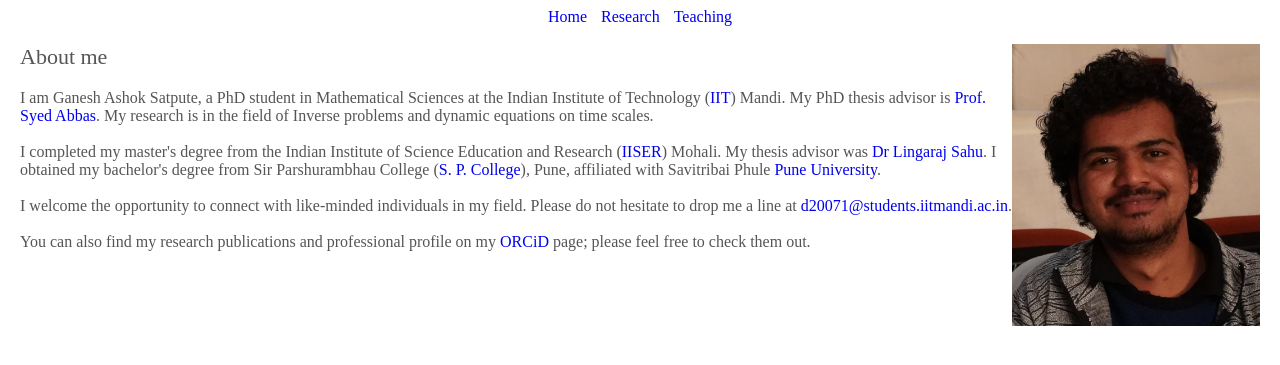
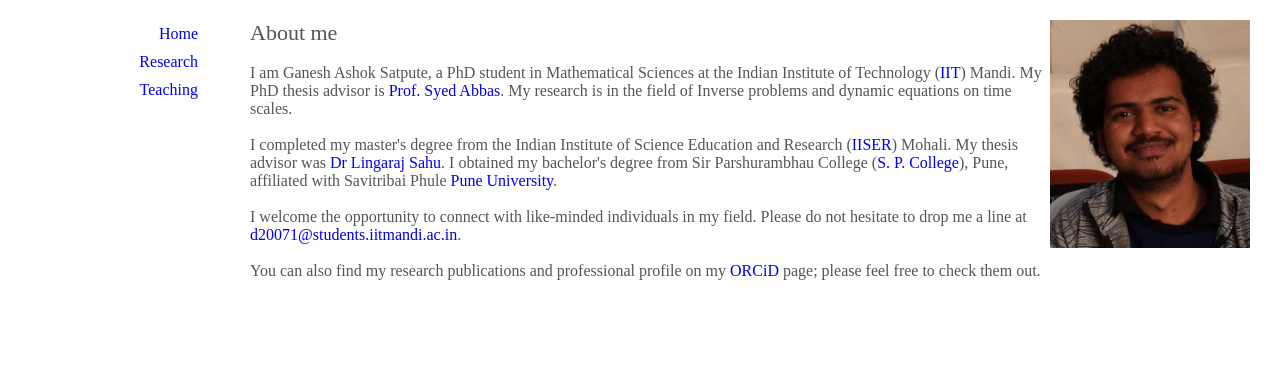
Before and after one commit to ganeshasatpute/ganeshasatpute.github.io, a PHP site: page / in a window 1280 px wide. Shown: the top 365 px of the page. Run offline with PHP 8.4, Linux system fonts and the light colour scheme.

Commit message:
Update style.css

```diff
--- a/style.css
+++ b/style.css
@@ -135,3 +135,28 @@ color: green;
 font-size: 14px;
 margin-top: 8px;
 }
+
+/* Define class for media queries */
+@media only screen and (min-width: 768px) {
+  div#navigation {
+    float: left;
+    position: fixed;
+    top: 15px;
+    width: 170px;
+    padding: 0 20px;
+  }
+
+
+  div#navigation > a {
+    display: block;
+    text-align: right;
+    margin: 10px 0;
+  }
+
+  div#content {
+    margin: 20px 0 0 206px;
+    padding: 0 36px;
+    width: 1000px;
+  }
+
+}
```
